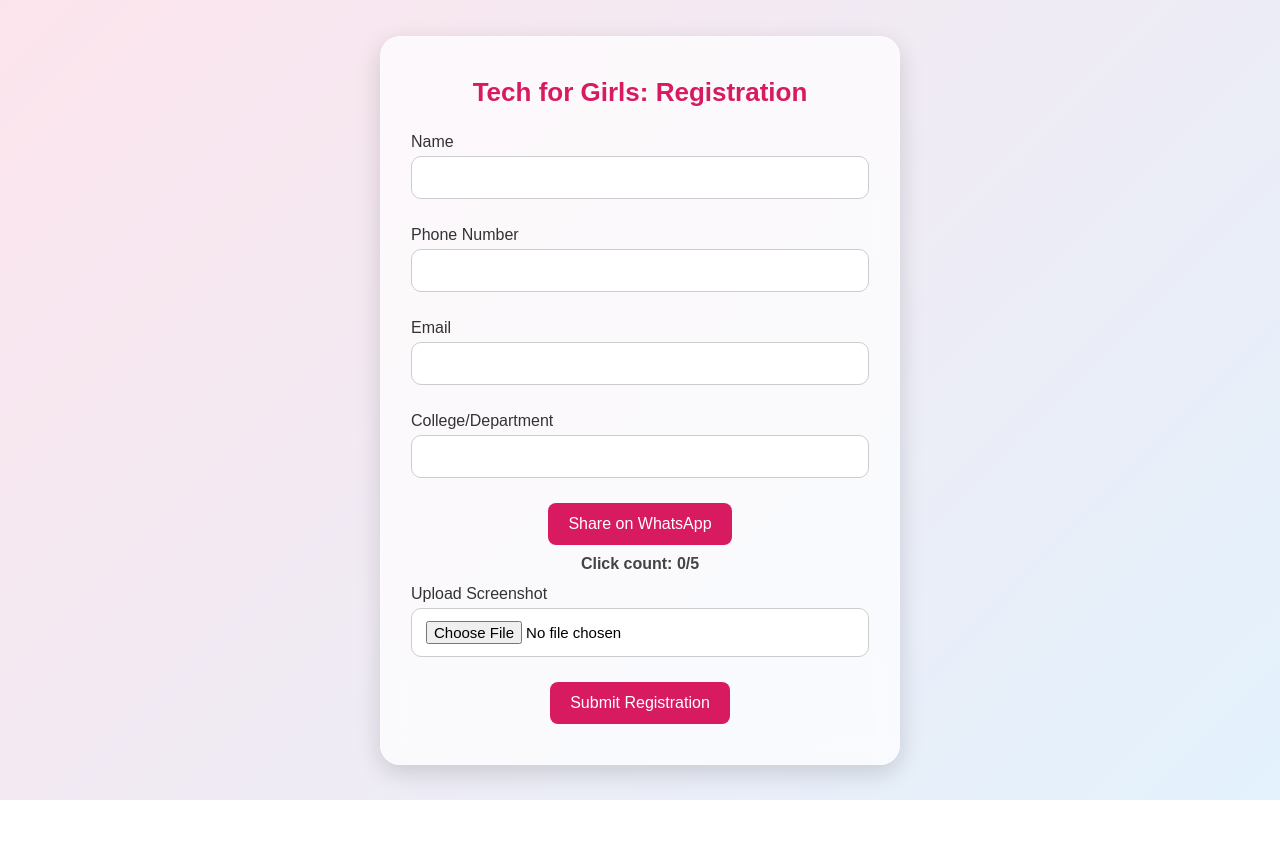
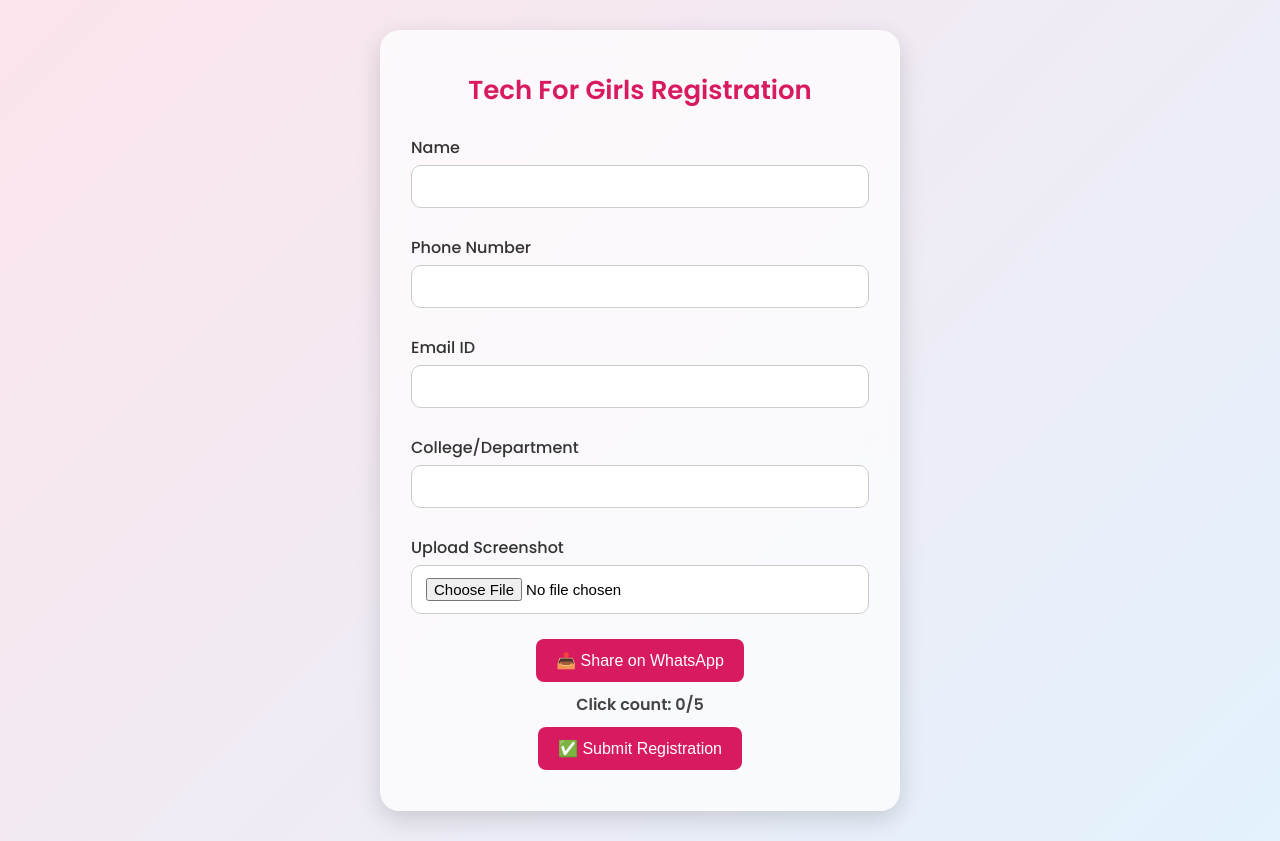
Before and after one commit to RamSingh7248/tech-for-girls-registration, a plain HTML site: page index.html in a window 1280 px wide. Before the commit the page ends 800 px from the top, so only its background shows below. Drawn offline with Linux system fonts and the light colour scheme.

Commit message:
Update index.html

```diff
--- a/index.html
+++ b/index.html
@@ -2,39 +2,40 @@
 <html lang="en">
 <head>
   <meta charset="UTF-8" />
-  <meta name="viewport" content="width=device-width, initial-scale=1.0"/>
+  <meta name="viewport" content="width=device-width, initial-scale=1" />
   <title>Tech for Girls Registration</title>
-  <link rel="stylesheet" href="style.css"/>
+  <link rel="stylesheet" href="style.css" />
+  <link href="https://fonts.googleapis.com/css2?family=Poppins:wght@400;500;600&display=swap" rel="stylesheet" />
 </head>
 <body>
   <div class="container">
-    <h1>Tech for Girls: Registration</h1>
+    <h1>Tech For Girls Registration</h1>
 
     <form id="registrationForm">
-      <label>Name</label>
-      <input type="text" id="name" required />
+      <label for="name">Name</label>
+      <input type="text" id="name" required>
 
-      <label>Phone Number</label>
-      <input type="number" id="phone" required />
+      <label for="phone">Phone Number</label>
+      <input type="tel" id="phone" required>
 
-      <label>Email</label>
-      <input type="email" id="email" required />
+      <label for="email">Email ID</label>
+      <input type="email" id="email" required>
 
-      <label>College/Department</label>
-      <input type="text" id="college" required />
+      <label for="college">College/Department</label>
+      <input type="text" id="college" required>
 
-      <div class="share-section">
-        <button type="button" id="whatsappBtn">Share on WhatsApp</button>
-        <p id="shareCount">Click count: 0/5</p>
-      </div>
+      <label for="screenshot">Upload Screenshot</label>
+      <input type="file" id="screenshot" required>
 
-      <label>Upload Screenshot</label>
-      <input type="file" id="screenshot" accept="image/*" required />
+      <button type="button" id="whatsappBtn">📤 Share on WhatsApp</button>
+      <p id="shareCount">Click count: 0/5</p>
 
-      <button type="submit" id="submitBtn">Submit Registration</button>
+      <button type="submit" id="submitBtn">✅ Submit Registration</button>
     </form>
 
-    <p id="thankYouMessage" style="display: none;">🎉 Your submission has been recorded. Thanks for being part of Tech for Girls!</p>
+    <div id="thankYouMessage">
+      🎉 Your submission has been recorded. Thanks for being part of Tech for Girls!
+    </div>
   </div>
 
   <script src="script.js"></script>
```
